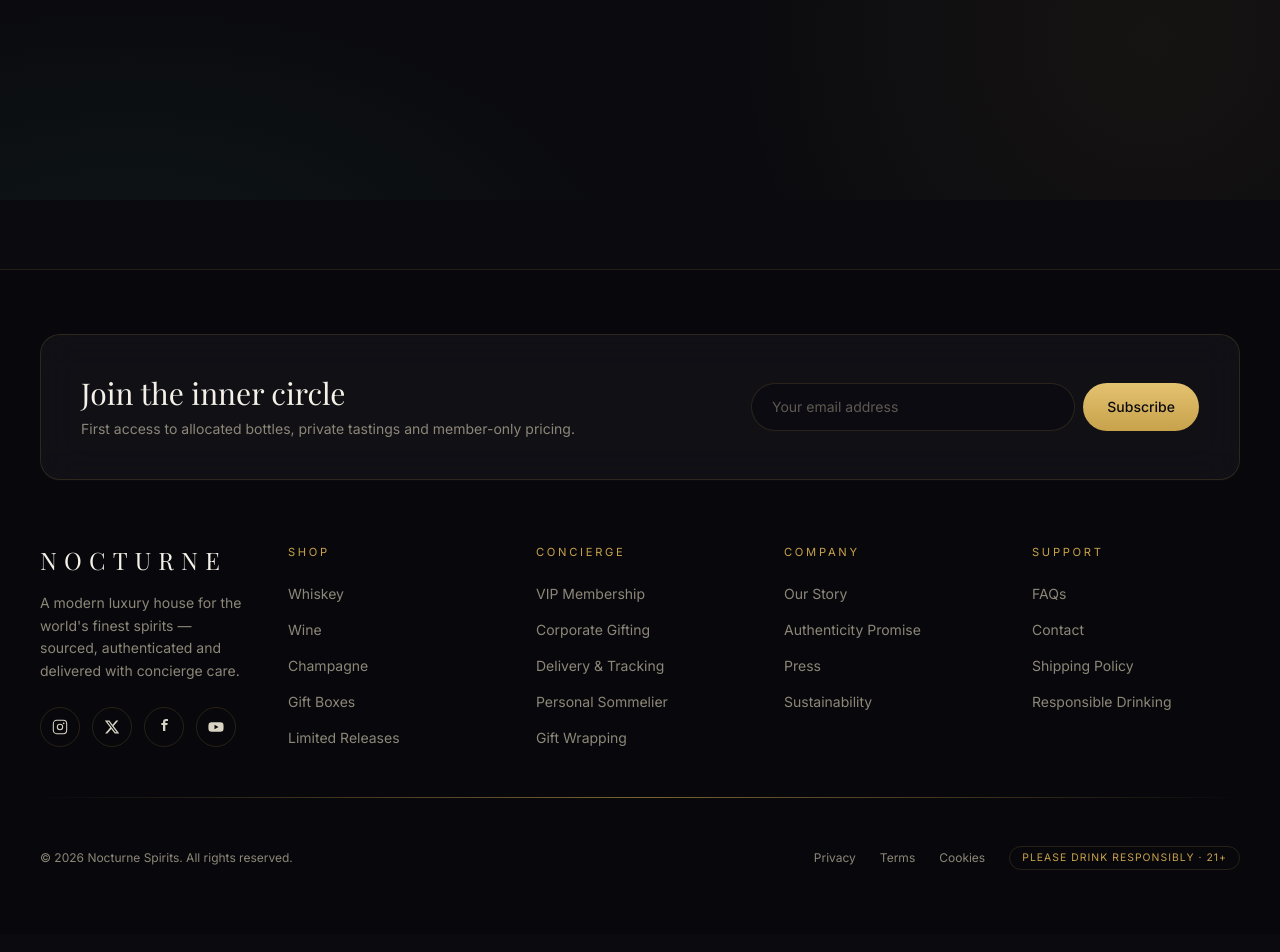
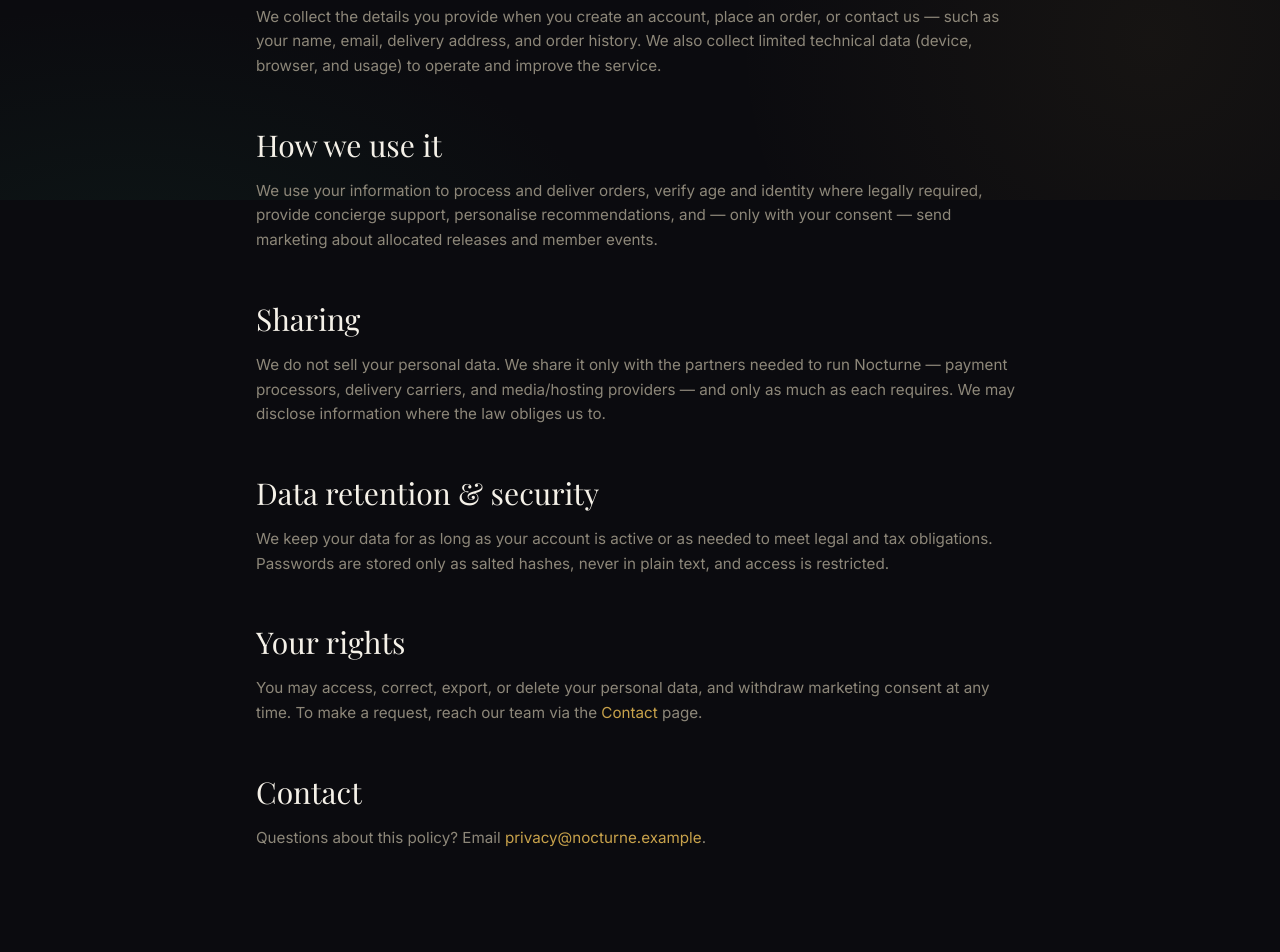
Before and after one commit to kishalay-das/Madira, a Next.js app: page /privacy in a window 1280 px wide. Before the commit this address had no page. Shown: the part 600-1552 px from the top of the page. Built offline with nearby package versions, Linux system fonts and the light colour scheme.

Commit message:
some new page add

```diff
--- /dev/null
+++ b/src/app/cookies/page.tsx
@@ -0,0 +1,63 @@
+import type { Metadata } from "next";
+import Link from "next/link";
+import {
+  PageShell,
+  ProseSection,
+  ProseStack,
+} from "@/components/layout/page-shell";
+
+export const metadata: Metadata = {
+  title: "Cookie Policy",
+  description:
+    "How and why Nocturne uses cookies and similar technologies, and how to control them.",
+};
+
+export default function CookiesPage() {
+  return (
+    <PageShell
+      eyebrow="Legal"
+      title="Cookie Policy"
+      lede="Cookies help Nocturne remember your session, your cart, and your preferences. Here's how we use them and how to manage them."
+    >
+      <ProseStack>
+        <ProseSection title="What cookies are">
+          <p>
+            Cookies are small files stored on your device that let a site recognise
+            you between visits. We also use similar technologies such as
+            local storage — for example, to keep your cart between sessions.
+          </p>
+        </ProseSection>
+
+        <ProseSection title="How we use them">
+          <p>
+            <strong>Essential</strong> — sign-in sessions, security, and your
+            shopping cart. These are required for the site to work.
+            <br />
+            <strong>Preferences</strong> — remembering choices such as your light or
+            dark theme.
+            <br />
+            <strong>Analytics</strong> — understanding, in aggregate, how the site is
+            used so we can improve it.
+          </p>
+        </ProseSection>
+
+        <ProseSection title="Managing cookies">
+          <p>
+            You can control or delete cookies through your browser settings, and set
+            most browsers to block them. Note that blocking essential cookies will
+            break sign-in and checkout. Clearing your browser&apos;s local storage
+            will also empty your saved cart.
+          </p>
+        </ProseSection>
+
+        <ProseSection title="Contact">
+          <p>
+            Questions about our use of cookies? See our{" "}
+            <Link href="/privacy">Privacy Policy</Link> or reach us via the{" "}
+            <Link href="/contact">Contact</Link> page.
+          </p>
+        </ProseSection>
+      </ProseStack>
+    </PageShell>
+  );
+}
--- /dev/null
+++ b/src/app/privacy/page.tsx
@@ -0,0 +1,75 @@
+import type { Metadata } from "next";
+import Link from "next/link";
+import {
+  PageShell,
+  ProseSection,
+  ProseStack,
+} from "@/components/layout/page-shell";
+
+export const metadata: Metadata = {
+  title: "Privacy Policy",
+  description:
+    "How Nocturne collects, uses, and protects your personal information.",
+};
+
+export default function PrivacyPage() {
+  return (
+    <PageShell
+      eyebrow="Legal"
+      title="Privacy Policy"
+      lede="Your trust matters. This policy explains what we collect, why, and the choices you have over your information."
+    >
+      <ProseStack>
+        <ProseSection title="Information we collect">
+          <p>
+            We collect the details you provide when you create an account, place
+            an order, or contact us — such as your name, email, delivery address,
+            and order history. We also collect limited technical data (device,
+            browser, and usage) to operate and improve the service.
+          </p>
+        </ProseSection>
+
+        <ProseSection title="How we use it">
+          <p>
+            We use your information to process and deliver orders, verify age and
+            identity where legally required, provide concierge support, personalise
+            recommendations, and — only with your consent — send marketing about
+            allocated releases and member events.
+          </p>
+        </ProseSection>
+
+        <ProseSection title="Sharing">
+          <p>
+            We do not sell your personal data. We share it only with the partners
+            needed to run Nocturne — payment processors, delivery carriers, and
+            media/hosting providers — and only as much as each requires. We may
+            disclose information where the law obliges us to.
+          </p>
+        </ProseSection>
+
+        <ProseSection title="Data retention & security">
+          <p>
+            We keep your data for as long as your account is active or as needed to
+            meet legal and tax obligations. Passwords are stored only as salted
+            hashes, never in plain text, and access is restricted.
+          </p>
+        </ProseSection>
+
+        <ProseSection title="Your rights">
+          <p>
+            You may access, correct, export, or delete your personal data, and
+            withdraw marketing consent at any time. To make a request, reach our
+            team via the <Link href="/contact">Contact</Link> page.
+          </p>
+        </ProseSection>
+
+        <ProseSection title="Contact">
+          <p>
+            Questions about this policy? Email{" "}
+            <a href="mailto:privacy@nocturne.example">privacy@nocturne.example</a>.
+          </p>
+        </ProseSection>
+      </ProseStack>
+    </PageShell>
+  );
+}
--- /dev/null
+++ b/src/app/terms/page.tsx
@@ -0,0 +1,85 @@
+import type { Metadata } from "next";
+import Link from "next/link";
+import {
+  PageShell,
+  ProseSection,
+  ProseStack,
+} from "@/components/layout/page-shell";
+
+export const metadata: Metadata = {
+  title: "Terms of Service",
+  description:
+    "The terms that govern your use of Nocturne and your purchases of fine spirits.",
+};
+
+export default function TermsPage() {
+  return (
+    <PageShell
+      eyebrow="Legal"
+      title="Terms of Service"
+      lede="These terms govern your use of Nocturne. By browsing or ordering, you agree to them."
+    >
+      <ProseStack>
+        <ProseSection title="Eligibility & age">
+          <p>
+            You must be of legal drinking age (21+ where applicable) to purchase
+            from Nocturne. Age is verified at checkout and again on delivery, and a
+            valid ID with signature is required to receive an order. We may refuse
+            or cancel any order that cannot meet these requirements.
+          </p>
+        </ProseSection>
+
+        <ProseSection title="Accounts">
+          <p>
+            You are responsible for keeping your account credentials confidential
+            and for all activity under your account. Provide accurate information
+            and keep it current.
+          </p>
+        </ProseSection>
+
+        <ProseSection title="Orders & pricing">
+          <p>
+            All orders are subject to acceptance and availability. Prices, taxes,
+            and shipping are calculated and confirmed at checkout. We reserve the
+            right to correct errors and to limit or decline orders, including for
+            allocated or limited bottles.
+          </p>
+        </ProseSection>
+
+        <ProseSection title="Shipping & returns">
+          <p>
+            Delivery, age verification, and returns are governed by our{" "}
+            <Link href="/shipping-policy">Shipping Policy</Link>. Because we sell
+            consumable goods, returns are limited as described there and as required
+            by law.
+          </p>
+        </ProseSection>
+
+        <ProseSection title="Acceptable use">
+          <p>
+            You agree not to misuse the service, attempt to access it through
+            unauthorised means, resell bottles in violation of local law, or
+            interfere with its operation or security.
+          </p>
+        </ProseSection>
+
+        <ProseSection title="Liability">
+          <p>
+            Nocturne is provided on a reasonable-efforts basis. To the fullest
+            extent permitted by law, we are not liable for indirect or incidental
+            damages arising from your use of the service. Nothing here limits rights
+            that cannot be excluded under applicable law.
+          </p>
+        </ProseSection>
+
+        <ProseSection title="Changes & contact">
+          <p>
+            We may update these terms from time to time; continued use means you
+            accept the revised version. Questions? Reach us via the{" "}
+            <Link href="/contact">Contact</Link> page.
+          </p>
+        </ProseSection>
+      </ProseStack>
+    </PageShell>
+  );
+}
--- a/src/components/layout/footer.tsx
+++ b/src/components/layout/footer.tsx
@@ -151,9 +151,9 @@ export function Footer() {
         <div className="flex flex-col items-center justify-between gap-4 text-xs text-muted md:flex-row">
           <p>© {new Date().getFullYear()} Nocturne Spirits. All rights reserved.</p>
           <div className="flex flex-wrap items-center justify-center gap-x-6 gap-y-2">
-            <Link href="/" className="hover:text-cream">Privacy</Link>
-            <Link href="/" className="hover:text-cream">Terms</Link>
-            <Link href="/" className="hover:text-cream">Cookies</Link>
+            <Link href="/privacy" className="hover:text-cream">Privacy</Link>
+            <Link href="/terms" className="hover:text-cream">Terms</Link>
+            <Link href="/cookies" className="hover:text-cream">Cookies</Link>
             <span className="rounded-full border border-hairline px-3 py-1 text-[0.65rem] uppercase tracking-widest text-gold">
               Please drink responsibly · 21+
             </span>
```
